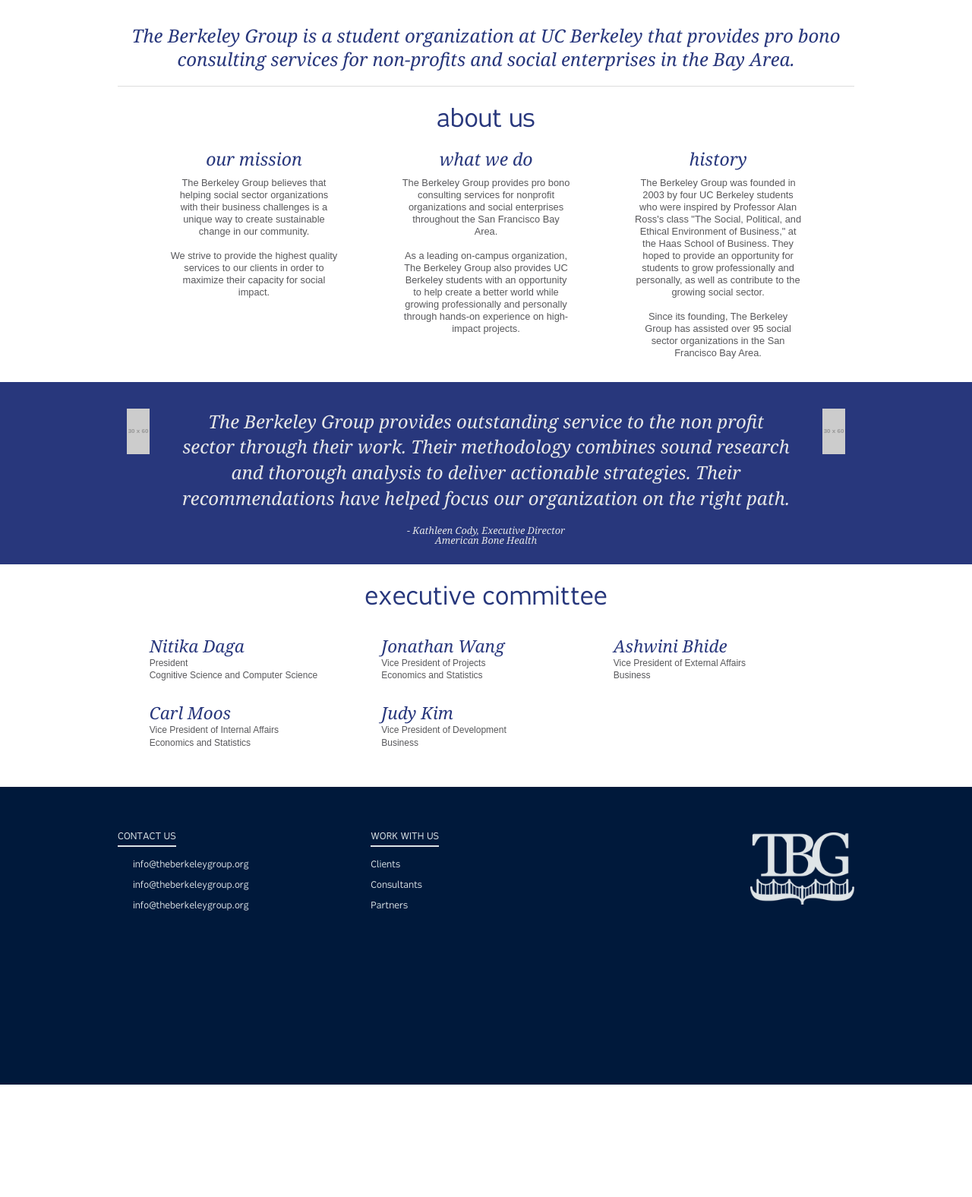
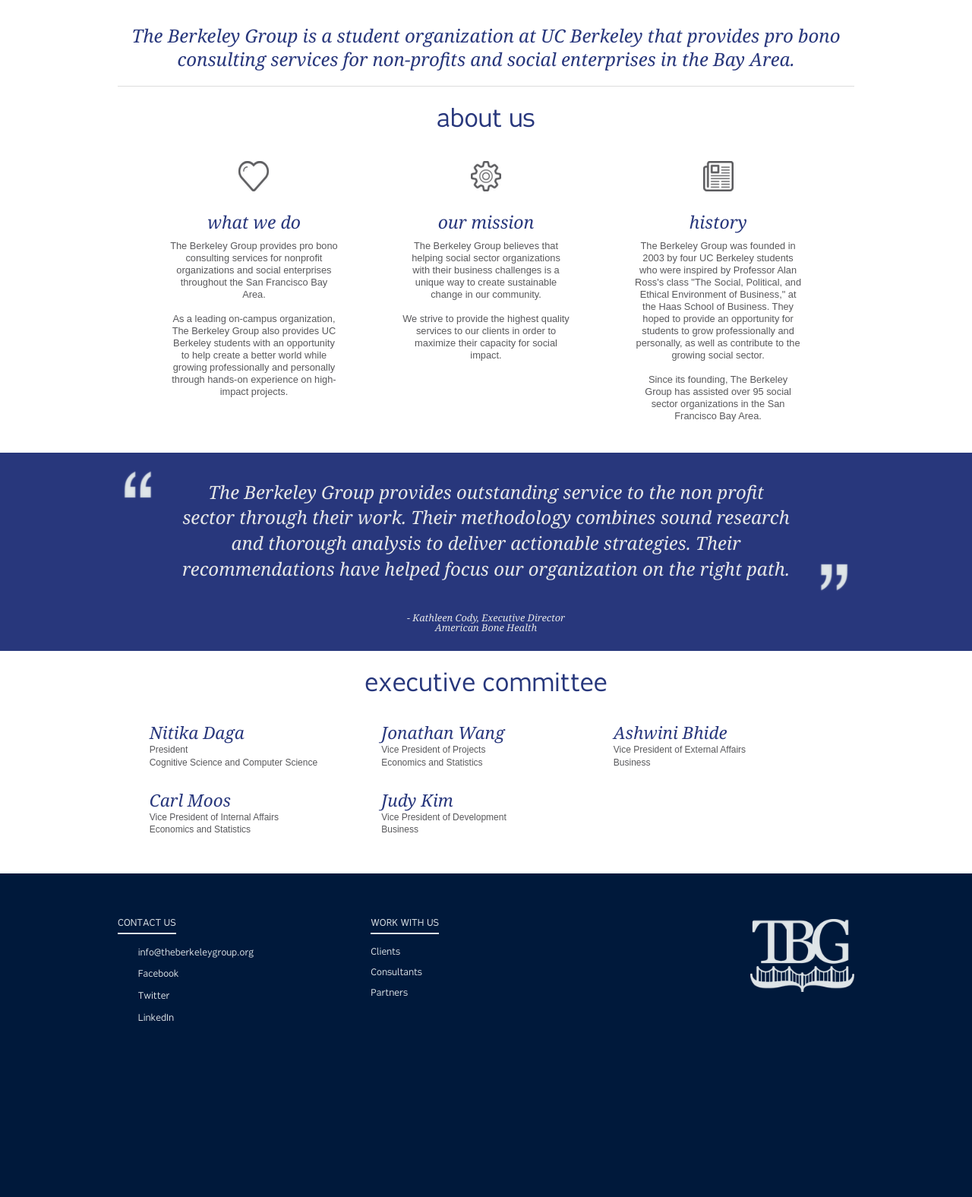
Before and after one commit to wonjun/tbg_website, a PHP site: page / in a window 1280 px wide. Shown: the part 555-2131 px from the top of the page at 76% size. Before the commit the page ends 1983 px from the top, so only its background shows below. Run offline with PHP 8.4, Linux system fonts and the light colour scheme; grey boxes labelled with a size stand in for pictures from a placeholder-image service; some libraries are stand-ins or nearby versions.

Commit message:
Icons inserted into correct places - footer, about panel, testimonies

```diff
--- a/css/footer.css
+++ b/css/footer.css
@@ -6,6 +6,9 @@
   padding-top: 60px;
   font-size: 85%;
 }
+  .footer a{
+    color: #dce3e7;
+  }
   .footer-title {
     color: #dce3e7;
     font-size: 90%;
@@ -28,14 +31,16 @@
 .footer-item {
   list-style-type: none;
   font-size: 75%;
-  padding: 4px 0px 4px 20px;
-}
-.footer-item2 {
-  list-style-type: none;
-  font-size: 75%;
   padding: 4px 0px 4px 0px;
 }
+
 .footer-list {
   padding-top: 3px;
   margin-left: 0px;
 }
+
+.footer-list2 {
+  padding-top: 3px;
+  margin-left: -15px;
+  line-height: 130%;
+}
--- a/css/style.css
+++ b/css/style.css
@@ -12,6 +12,16 @@
     font-style: italic;
     color: #28377C;
   }
+.panel-img img{
+  margin: 0 auto;
+  display: block;
+  padding-bottom: 20px;
+}
+
+.row.panel-row{
+  padding-top: 23px;
+  padding-bottom: 10px;
+}
 
 h2{
   text-align: center;
@@ -65,6 +75,7 @@ h3{
 }
   .testimony-panel2 hr {
     border-color: #939393;
+    padding-top: 25px;
   }
 
   .testimony-text {
@@ -80,8 +91,19 @@ h3{
 
 a.anchor-link {
   position: relative;
-  top: -60px;
+  top: -75px;
   display: block;
   height: 0;
   width:0;
 }
+
+.quote-left {
+  margin-top: -20px;
+}
+.quote-right{
+  margin-top: 10px;
+}
+
+.quote-right img, .quote-left img{
+  min-width: 50px;
+}
--- a/home.html
+++ b/home.html
@@ -45,9 +45,9 @@
           </div>
           <div class="nav-clients sub-clients">
             <ul class="inline-list">
-              <li class="sub"><a href="#our_services">our services</a></li>
-              <li class="sub"><a href="#faq">FAQ</a></li>
-              <li class="sub"><a href="#social_impact">social impact</a></li>
+              <li class="sub"><a href="clients.html#our_services">our services</a></li>
+              <li class="sub"><a href="clients.html#faq">FAQ</a></li>
+              <li class="sub"><a href="clients.html#social_impact">social impact</a></li>
               <li class="sub"><a href="#">application process & timeline</a></li>
               <li class="sub sub-last"><a href="#">client application</a></li>
             </ul>
@@ -80,19 +80,15 @@
           <hr>
         </div>
       </div>
+      <a name="about_section" class="anchor-link"></a>
       <div class="row">
-        <a name="about_section" class="anchor-link"></a>
         <h2>about us</h2>
         <div class="medium-11 medium-centered columns">
-          <div class="row">
+          <div class="row panel-row">
             <div class="medium-4 columns">
-              <div class="panel-text">
-                <h4>our mission</h4>
-                The Berkeley Group believes that helping social sector organizations with their business challenges is a unique way to create sustainable change in our community. <br><br>
-                We strive to provide the highest quality services to our clients in order to maximize their capacity for social impact.
+              <div class="panel-img">
+                <img src="img/heart.png"/>
               </div>
-            </div>
-            <div class="medium-4 columns">
               <div class="panel-text">
                 <h4>what we do</h4>
                 The Berkeley Group provides pro bono consulting services for nonprofit organizations and social enterprises throughout the San Francisco Bay Area.
@@ -101,6 +97,19 @@
               </div>
             </div>
             <div class="medium-4 columns">
+              <div class="panel-img">
+                <img src="img/cog.png"/>
+              </div>
+              <div class="panel-text">
+                <h4>our mission</h4>
+                The Berkeley Group believes that helping social sector organizations with their business challenges is a unique way to create sustainable change in our community. <br><br>
+                We strive to provide the highest quality services to our clients in order to maximize their capacity for social impact.
+              </div>
+            </div>
+            <div class="medium-4 columns">
+              <div class="panel-img">
+                <img src="img/newspaper.png"/>
+              </div>
               <div class="panel-text">
                 <h4>history</h4>
                 The Berkeley Group was founded in 2003 by four UC Berkeley students who were inspired by Professor Alan Ross's class "The Social, Political, and Ethical Environment of Business," at the Haas School of Business. They hoped to provide an opportunity for students to grow professionally and personally, as well as contribute to the growing social sector. <br><br>
@@ -115,7 +124,9 @@
     <div class="testimony-panel">
       <div class="row">
         <div class="small-1 columns">
-          <img src="http://placehold.it/30x60/e6e7e8/fff"/>
+          <div class="quote-left">
+            <img src="img/gray-left.png"/>
+          </div>
         </div>
         <div class="small-10 columns">
           <div class="testimony-text">
@@ -123,7 +134,9 @@
           </div>
         </div>
         <div class="small-1 columns right">
-          <img src="http://placehold.it/30x60/e6e7e8/fff"/>
+          <div class="quote-right">
+            <img src="img/gray-right.png"/>
+          </div>
         </div>
       </div>
       <div class="row">
@@ -138,9 +151,9 @@
     <div class="exec-panel">
       <div class="row">
         <div class="large-12 columns">
-          <a name="executives" class="anchor-link"></a>
           <h2>
             <div class="exec-title">
+              <a name="executives" class="anchor-link"></a>
               executive committee
             </div>
           </h2>
@@ -208,34 +221,54 @@
     <!-- Beginning of Footer-->
     <div class="footer">
       <div class="row">
-        <div class="large-3 columns">
+        <div class="medium-3 columns">
           <div class="footer-title">
             CONTACT US
           </div>
-          <ul class="footer-list">
-            <li class="footer-item"> info@theberkeleygroup.org</li>
-            <li class="footer-item"> info@theberkeleygroup.org</li>
-            <li class="footer-item"> info@theberkeleygroup.org</li>
-          </ul>
+          <div class="row">
+            <div class="small-1 columns">
+              <ul class="footer-list">
+                <li class="footer-item">
+                  <img src="img/mail.png"/></li>
+                <li class="footer-item">
+                  <img src="img/facebook.png"/></li>
+                <li class="footer-item">
+                  <img src="img/twitter.png"/></li>
+                <li class="footer-item">
+                  <img src="img/linkedin.png"/></li>
+              </ul>
+            </div>
+            <div class="small-10 columns">
+              <ul class="footer-list2">
+                <li class="footer-item">
+                  <a href="mailto:info@theberkeleygroup.org">info@theberkeleygroup.org</a></li>
+                <li class="footer-item">
+                  <a href="facebook.com/theberkeleygroup">Facebook</a></li>
+                <li class="footer-item">
+                  <a href="twitter.com/theberkeleygrp">Twitter</a></li>
+                <li class="footer-item">
+                  <a href="linkedin.com/company/the-berkeley-group">LinkedIn</a></li>
+              </ul>
+            </div>
+          </div>
         </div>
-        <div class="large-6 large-offset-1 columns">
+        <div class="medium-3 medium-offset-1 columns">
           <div class="footer-title2">
             WORK WITH US
           </div>
           <ul class="footer-list">
-            <li class="footer-item2"> Clients</li>
-            <li class="footer-item2"> Consultants</li>
-            <li class="footer-item2"> Partners</li>
+            <li class="footer-item"><a href="clients.html">Clients</a></li>
+            <li class="footer-item"><a href="consultants.html"> Consultants</a></li>
+            <li class="footer-item"><a href="partners.html"> Partners</a></li>
           </ul>
         </div>
-        <div class="large-2 columns">
+        <div class="medium-2 large-offset-3 columns">
           <div class="footer-logo center">
             <img src="img/footer-logo.png"/>
           </div>
         </div>
       </div>
     </div>
-
 
     <script src="js/jquery.js"></script>
     <script src="js/foundation.min.js"></script>
```
Also changed, not shown: clients.html (+44 -16 lines), img/blue-left.png (added), img/blue-right.png (added), img/cog.png (added), img/facebook.png (added), img/gray-left.png (added), img/gray-right.png (added), img/heart.png (added), img/linkedin.png (added), img/mail.png (added), img/newspaper.png (added), img/twitter.png (added).
